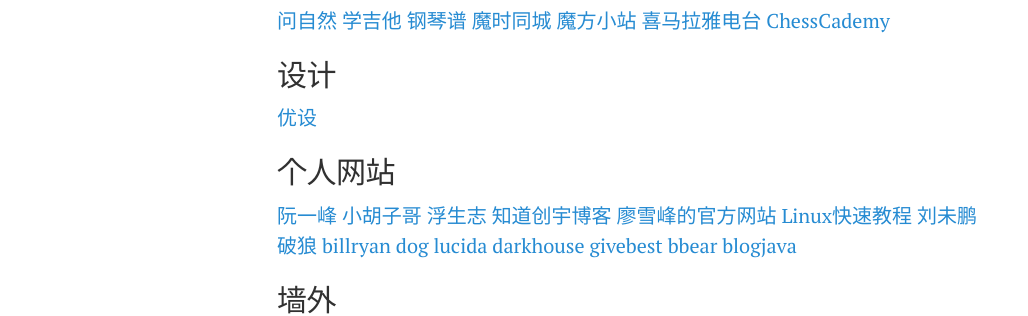
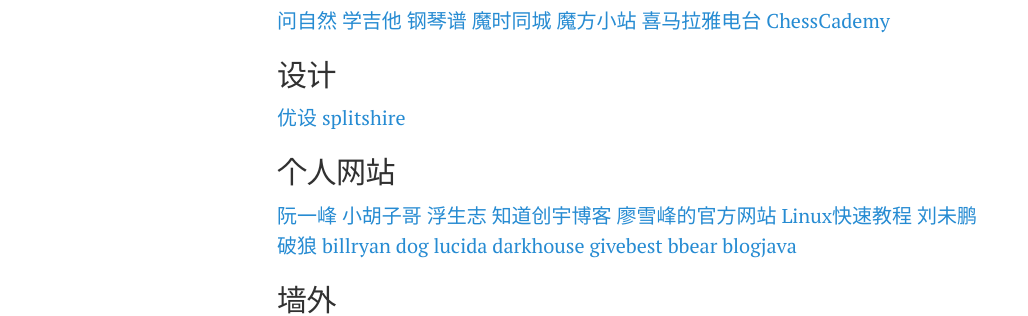
Before and after one commit to gyk6985432/myBlog, a Jekyll site: the page built from _posts/2015-12-18-my sites.md, in a window 1280 px wide. Shown: the part 1314-1630 px from the top of the page, without its empty margins (3-1031 px from the left). Built offline with Jekyll 4.4.1, drawn with Linux system fonts in a browser that asks for light colours; comment, search, counter and statistics services are not loaded.

Commit message:
modify sites,add a image in Tutorial

```diff
--- a/_posts/2015-12-18-my sites.md
+++ b/_posts/2015-12-18-my sites.md
@@ -102,6 +102,7 @@
 
 ## 设计
 [优设](http://www.uisdc.com/)
+[splitshire](http://www.splitshire.com/)
 
 ## 个人网站
 [阮一峰](http://www.ruanyifeng.com/blog/)
```
Also changed, not shown: _posts/2015-12-18-A-New-Tutorial.md (+1 -0 lines), 1 other file.
